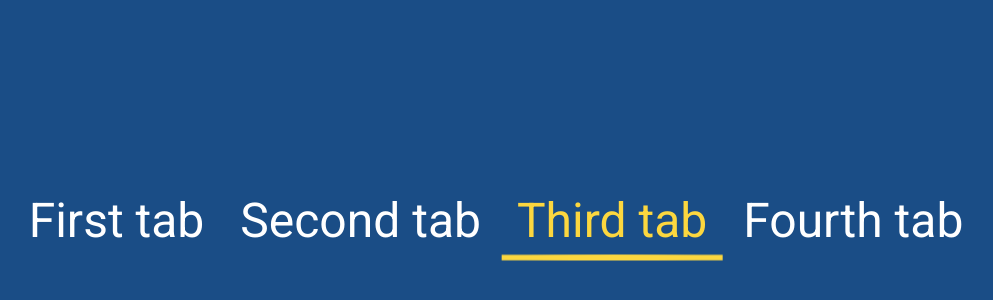
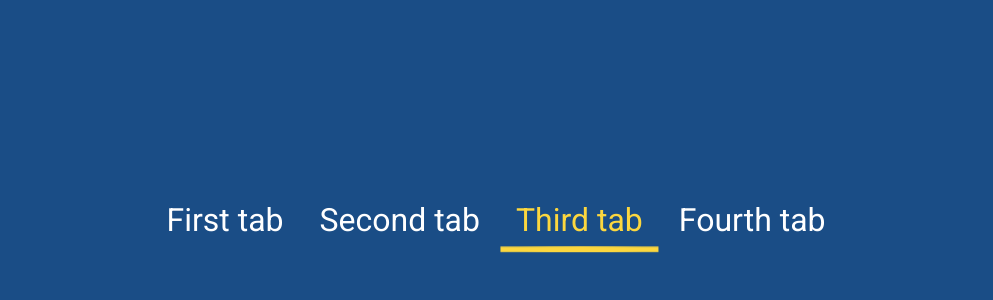
Before and after one commit to Vorbert-Kruk/navigation-with-moving-line, a website: page index.html in a window 1280 px wide. Shown: the part 180-480 px from the top of the page, without its empty margins (144-1137 px from the left). Drawn offline with Linux system fonts and the light colour scheme.

Commit message:
Changes font-sizes and removed unnecessary variables

```diff
--- a/styles/scss/main.scss
+++ b/styles/scss/main.scss
@@ -18,7 +18,6 @@ body {
 a {
   color: $light;
   text-decoration: none;
-  font-size: 3rem;
 }
 
 .nav {
@@ -33,7 +32,8 @@ a {
   &__link {
     & {
       display: inline-block;
-      padding: 0.75rem 1rem;
+      font-size: 2rem;
+      padding: 0.4em 0.5em;
       transition: all 250ms ease;
     }
 
@@ -60,7 +60,7 @@ a {
     left: 0;
     bottom: 0;
     width: 1px;
-    height: 0.4rem;
+    height: 0.35rem;
     border-radius: 3rem;
     background-color: $accent;
     transform-origin: left;
--- a/styles/scss/variables.scss
+++ b/styles/scss/variables.scss
@@ -1,5 +1,3 @@
 $accent: #fcd73f;
-
 $secondary: #1a4d86;
-
 $light: #fff;
```
Also changed, not shown: styles/css/main.css.
